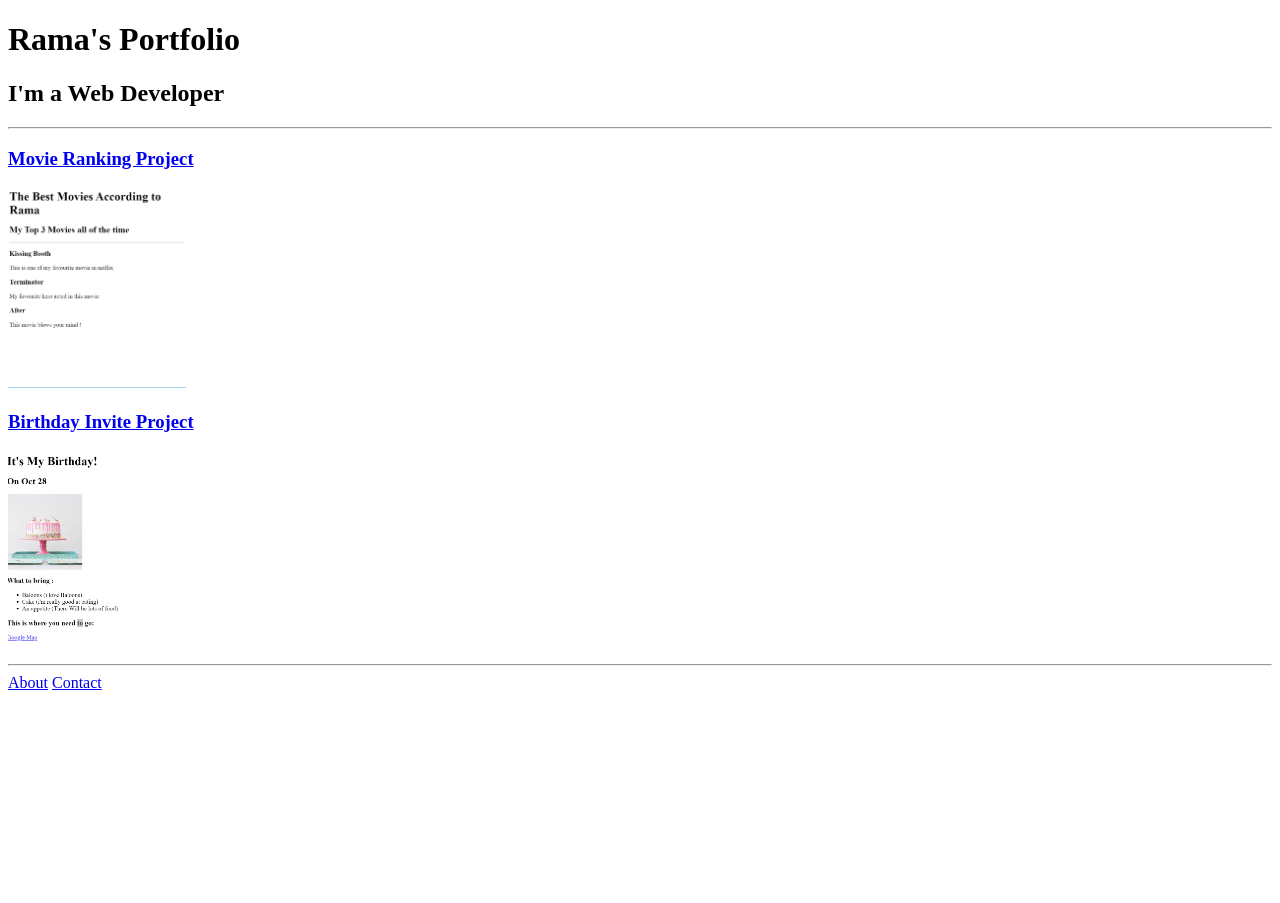
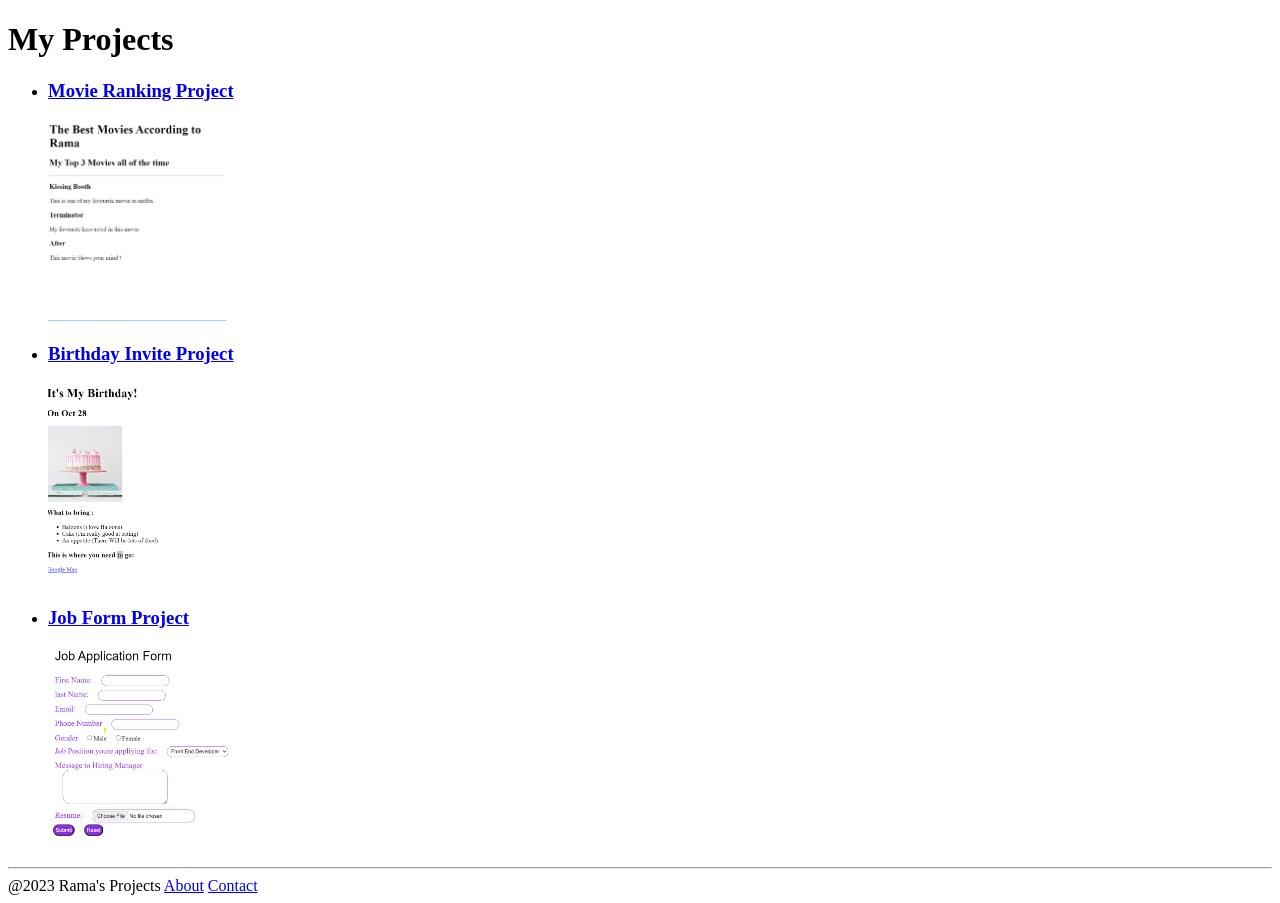
Before and after one commit to codewithrama/myprojects, a plain HTML site: page index.html in a window 1280 px wide. Before the commit the page ends 800 px from the top, so only its background shows below. Drawn offline with Linux system fonts and the light colour scheme.

Commit message:
Add files via upload

```diff
--- a/index.html
+++ b/index.html
@@ -1,28 +1,39 @@
 <!-- TODO 1: Create the HTML Boilerplate -->
 <!DOCTYPE html>
 <html lang="en">
+
 <head>
     <meta charset="UTF-8">
     <meta name="viewport" content="width=device-width, initial-scale=1.0">
-    <title>Rama's Website</title>
+    <title>Rama's projects</title>
 </head>
+
 <body>
 
-    <h1>Rama's Portfolio </h1>
-    <h2>I'm a Web Developer</h2>
-    <hr>
-
-    <h3><a href="./public/movie-ranking.html">Movie Ranking Project</a></h3>
-    <img src="./assets/images/movie-ranking.png" alt="Movie Ranking Project" height="200">
-
-     <h3><a href="./public/birthday-invite.html">Birthday Invite Project </a></h3>
-      <img src ="./assets/images/birthday-invite.png" alt="Birthday Invite Project" height="200">
+    <h1>My Projects</h1>
+    <ul>
+        <li>
+            <h3><a href="./public/movie-ranking.html">Movie Ranking Project</a></h3>
+            <img src="./assets/images/movie-ranking.png" alt="Movie Ranking Project" height="200">
+        </li>
+        <li>
+            <h3><a href="./public/birthday-invite.html">Birthday Invite Project </a></h3>
+            <img src="./assets/images/birthday-invite.png" alt="Birthday Invite Project" height="200">
+        </li>
+        <li>
+            <h3><a href="./public/Jobform.html">Job Form Project</a></h3>
+            <img src="./assets/images/jobform.png" alt="Jobform Project" height="200">
+        </li>
+    </ul>
 
     <hr>
+    <footer>
+        @2023 Rama's Projects
+        <a href="./public/about.html">About</a>
+        <a href="./public/contact.html">Contact</a>
+    </footer>
+</body>
 
-    <a href="./public/about.html">About</a>
-    <a href="./public/contact.html">Contact</a>
-</body>
 </html>
 
 <!-- TODO 2: Add Your previous projects' HTML into the public folder -->
```
